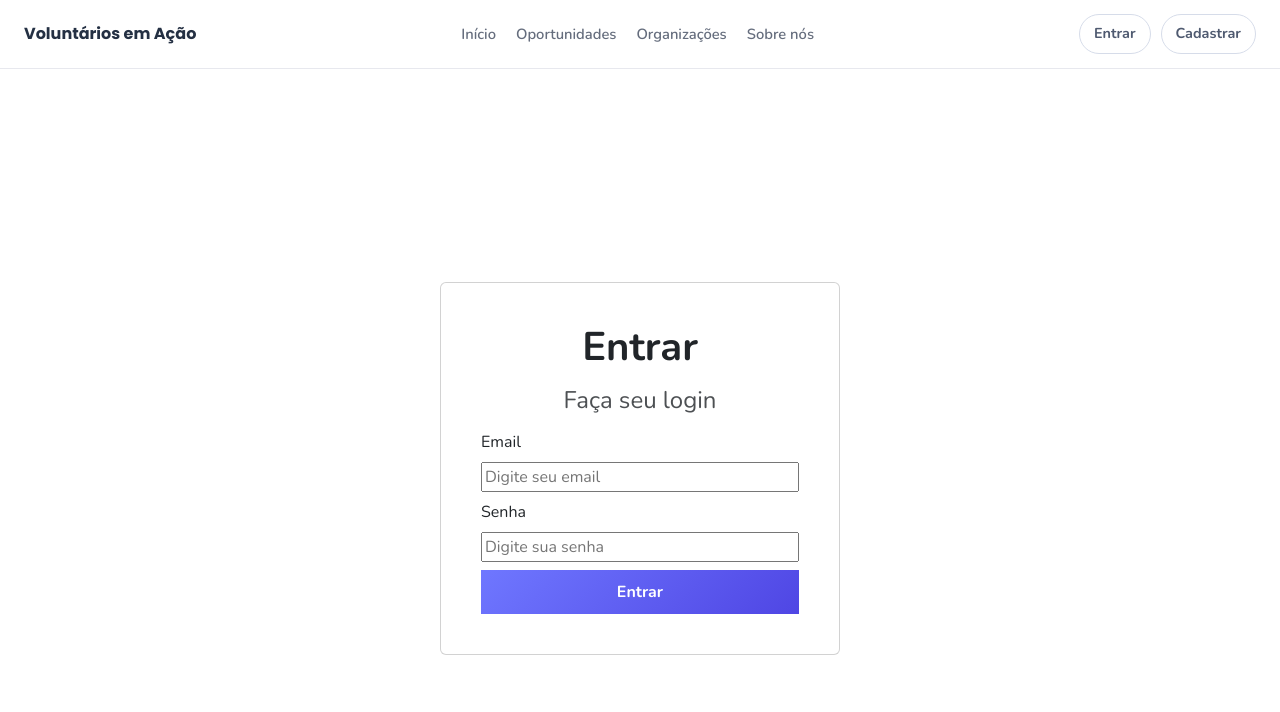
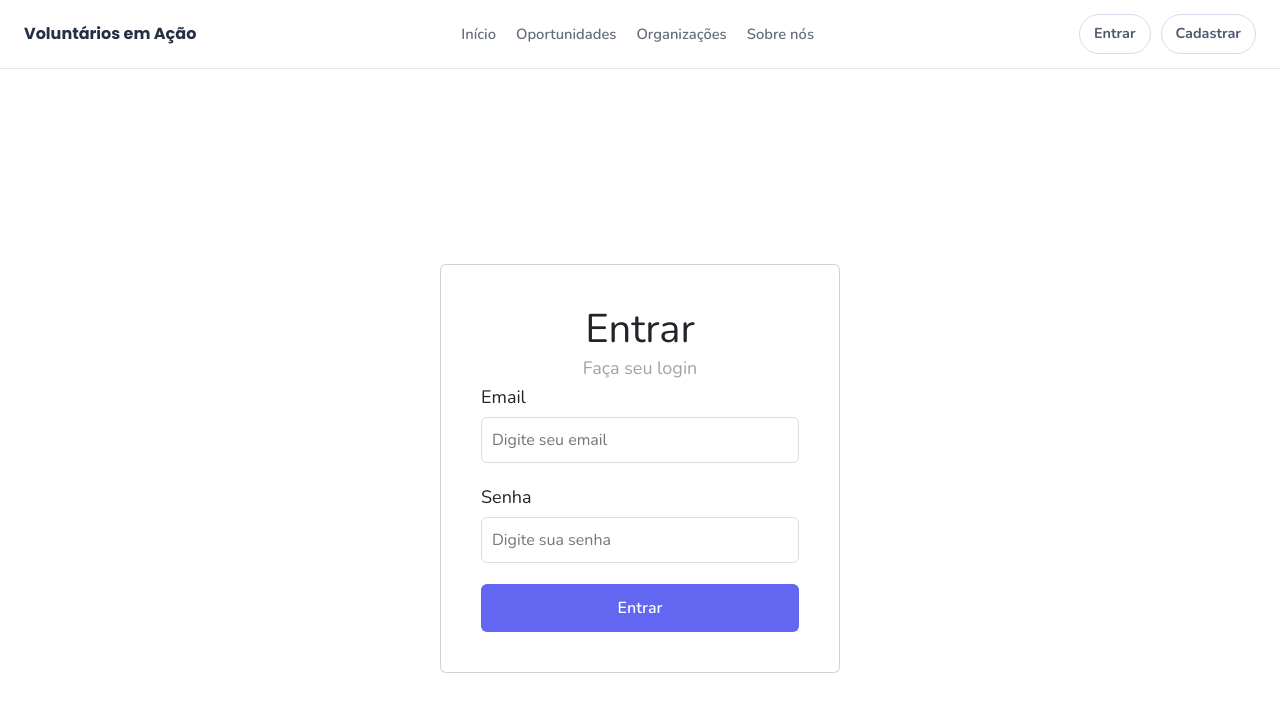
Before and after one commit to AnaPaulaJBraga/front-voluntariado-extensao, a React (Vite) app: page /login in a window 1280 px wide. Shown: the top 712 px of the page. Built offline with nearby package versions, Linux system fonts and the light colour scheme.

Commit message:
alteracoes visuais e validacao de email da tela de login

```diff
--- a/src/pages/Login/Login.css
+++ b/src/pages/Login/Login.css
@@ -17,37 +17,70 @@
   background-color: #ededc5;
   display: flex;
   flex-direction: column;
-  gap: 15px;
+  gap: 5px;
 }
 
 .card h1 {
   display: flex;
   justify-content: center;
   align-items: center;
-  font-weight: bold;
 }
 
-.card h4 {
+.card h2 {
   display: flex;
   justify-content: center;
   align-items: center;
-  opacity: 80%;
+  opacity: 0.6;
+  font-size: 18px;
+  font-weight: normal;
+  color: #666;
 }
 
 .form {
   display: flex;
   flex-direction: column;
-  gap: 8px;
+  gap: 16px;
 }
 
+.space {
+  display: flex;
+  flex-direction: column;
+  margin-bottom: 5px;
+}
+
+label {
+  font-size: 18px;
+  font-weight: 500;
+  margin-bottom: 6px;
+}
+
+input {
+  padding: 10px;
+  border: 1px solid #ddd;
+  border-radius: 6px;
+  font-size: 14px;
+}
+
+.input-error {
+  border: 1px solid #ff6b6b;
+}
+
+.error {
+  color: #ff6b6b;
+  font-size: 12px;
+  margin-top: 4px;
+
+}
 button {
   width: 100%;
+  padding: 12px;
   border: none;
-  border-radius: 10px;
-  padding: 10px 12px;
+  border-radius: 6px !important;
   color: #fff;
-  background: linear-gradient(135deg, #6f77ff, #4f46e4);
-  font-family: "Poppins", "Trebuchet MS", sans-serif;
-  font-weight: 700;
+  background-color: #6366f1;
+  font-size: 16px;
+  font-weight: 600;
   cursor: pointer;
+  margin-top: 10px;
+  transition: background-color 0.2s;
 }
--- a/src/pages/Login/Login.jsx
+++ b/src/pages/Login/Login.jsx
@@ -1,7 +1,45 @@
+import { useState } from "react";
 import Header from "../../components/HomeHeader/Header";
 import "./Login.css";
 
 const Login = () => {
+  const [formData, setFormData] = useState({
+    email: "",
+    password: "",
+  });
+
+  const [errors, setErrors] = useState({});
+
+  const validateForm = () => {
+  const newErrors = {};
+
+  if (!formData.email.trim()) {
+    newErrors.email = "Digite seu email";
+  } else if (!formData.email.includes("@")) {
+    newErrors.email = "Email inválido";
+  }
+
+  if (!formData.password.trim()) {
+    newErrors.password = "Digite sua senha";
+  }
+
+  setErrors(newErrors);
+  return Object.keys(newErrors).length === 0;
+};
+
+  const handleSubmit = (e) => {
+  e.preventDefault();
+
+  if (!validateForm()) {
+    return;
+  }
+
+  alert("Login enviado com sucesso!");
+
+  console.log("Email:", formData.email);
+  console.log("Senha:", formData.password);
+};
+
   return (
     <>
       <Header />
@@ -10,16 +48,58 @@ const Login = () => {
         <div className="center">
           <div className="card">
             <h1>Entrar</h1>
-            <h4>Faça seu login</h4>
+            <h2>Faça seu login</h2>
 
-            <form className="form">
-              <label>Email</label>
-              <input type="email" placeholder="Digite seu email" />
+            <form className="form" onSubmit={handleSubmit}>
+              <div className="space">
+                <label>Email</label>
+                <input
+                  className={`input ${errors.email ? "input-error" : ""}`}
+                  type="email"
+                  placeholder="Digite seu email"
+                  value={formData.email}
+                  onChange={(e) =>
+                    setFormData({
+                      ...formData,
+                      email: e.target.value,
+                    })
+                  }
+                />
+                {errors.email && (
+                  <span className="error">{errors.email}</span>
+                )}
+              </div>
 
-              <label>Senha</label>
-              <input type="password" placeholder="Digite sua senha" />
+              <div className="space">
+                <label>Senha</label>
+                <input
+                  className={`input ${errors.password ? "input-error" : ""}`}
+                  type="password"
+                  placeholder="Digite sua senha"
+                  value={formData.password}
+                  onChange={(e) =>
+                    setFormData({
+                      ...formData,
+                      password: e.target.value,
+                    })
+                  }
+                />
+                {errors.password && (
+                  <span className="error">{errors.password}</span>
+                )}
+              </div>
 
-              <button type="submit">Entrar</button>
+              <button
+                type="submit"
+                onMouseEnter={(e) =>
+                  (e.target.style.backgroundColor = "#4f46e5")
+                }
+                onMouseLeave={(e) =>
+                  (e.target.style.backgroundColor = "#6366f1")
+                }
+              >
+                Entrar
+              </button>
             </form>
           </div>
         </div>
--- a/src/pages/Register.jsx
+++ b/src/pages/Register.jsx
@@ -1,5 +1,5 @@
 import { useState } from "react";
-import Header from "../components/Header";
+import Header from "../components/HomeHeader/Header";
 import {
   isValidEmail,
   isValidPassword,
```
Also changed, not shown: 1 other file (tests, documents, lock files or other folders).
